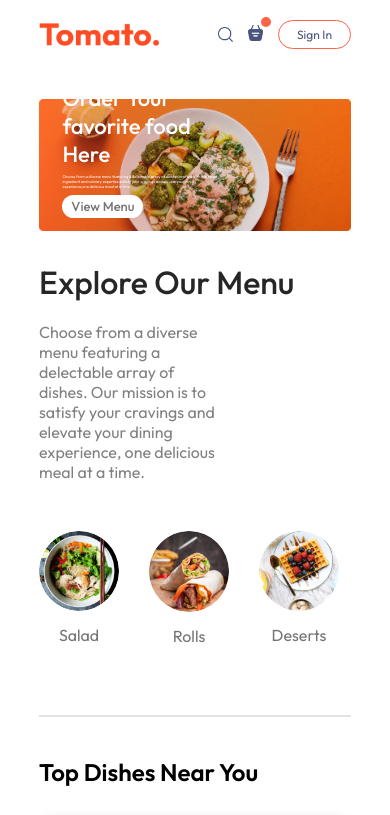
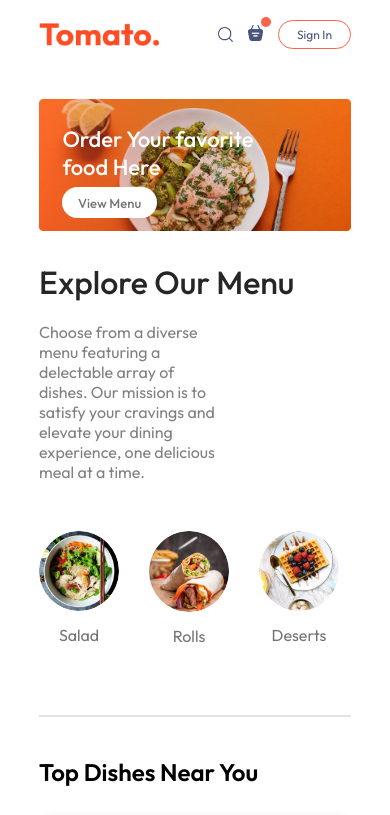
Before and after one commit to ChamithDilshanKahandawala/FullStack-FoodDelivery-App, a React (Vite) app in the folder frontend/: page / in a window 390 px wide. Shown: the top 815 px of the page. Built offline with nearby package versions, Linux system fonts and the light colour scheme; a web font is replaced by a local one.

Commit message:
Add Responsive CSS to Header Component

```diff
--- a/frontend/src/Components/Header/Header.css
+++ b/frontend/src/Components/Header/Header.css
@@ -40,3 +40,31 @@
     border-radius: 50px;
     cursor: pointer;
 }
+
+@media(max-width:1050px){
+    .header_content{
+        max-width: 45%;
+    }
+
+
+}
+
+@media(max-width:750px){
+
+
+
+
+    .header_content{
+        max-width: 65%;
+    }
+
+    .header_content p{
+        display: none;
+    }
+
+    .header_content button{
+        padding: 2vw 4vw;
+    }
+
+
+}
```
